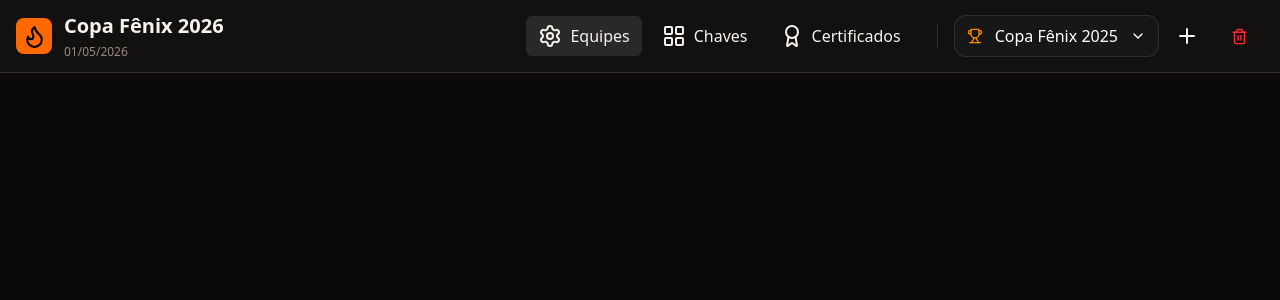
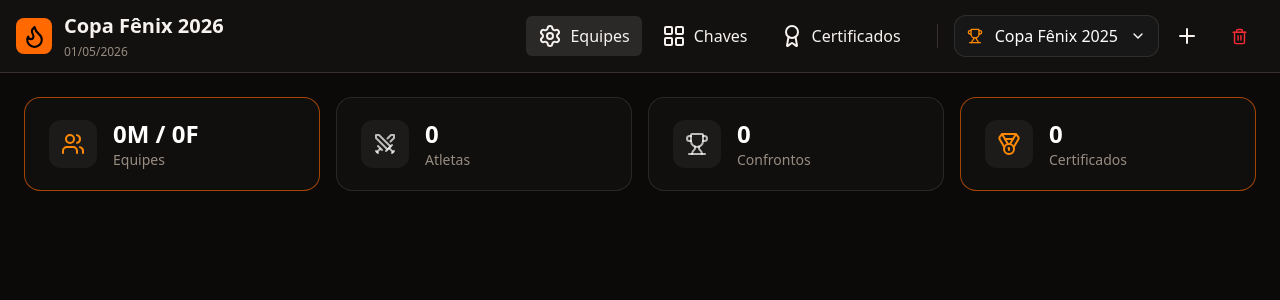
Before and after one commit to cristinasantos05/copa-fenix-judo, a Next.js app: page / in a window 1280 px wide. Shown: the top 300 px of the page. Built offline with nearby package versions, Linux system fonts and the light colour scheme.

Commit message:
Criação dos cards principais

```diff
--- /dev/null
+++ b/src/app/components/ModelCard.tsx
@@ -0,0 +1,51 @@
+import { ReactNode } from "react";
+
+type Props = {
+  icon: ReactNode;
+  value: string;
+  label: string;
+  highlight?: boolean;
+};
+
+export default function ModelCard({
+  icon,
+  value,
+  label,
+  highlight = false,
+}: Props) {
+  return (
+    <div>
+      <div
+        className={`
+        flex items-center gap-2 sm:gap-4
+        rounded-2xl
+        border
+        px-3 py-4 sm:px-6 sm:py-5
+        w-full
+        min-h-20 sm:min-h-22.5
+        bg-neutral-900/40
+        ${highlight ? "border-orange-500/60" : "border-white/10 "}
+      `}
+      >
+        <div
+          className={`
+          shrink-0
+          p-2 sm:p-3 rounded-xl
+          bg-white/5
+        `}
+        >
+          {icon}
+        </div>
+
+        <div className="flex flex-col justify-center min-w-0">
+          <p className="text-lg sm:text-2xl font-semibold text-white wrap-break-word">
+            {value}
+          </p>
+          <span className="text-xs sm:text-sm text-muted-foreground">
+            {label}
+          </span>
+        </div>
+      </div>
+    </div>
+  );
+}
--- a/src/app/page.tsx
+++ b/src/app/page.tsx
@@ -1,10 +1,41 @@
 "use client";
+import { Swords, Trophy, Users, Medal } from "lucide-react";
 import Header from "./components/Header";
+import ModelCard from "./components/ModelCard";
 
 export default function Home() {
   return (
     <>
       <Header />
+      <section className="px-6 py-6">
+        <div className="grid grid-cols-2 md:grid-cols-4 gap-4">
+          <ModelCard
+            icon={<Users className="text-orange-400" />}
+            value="0M / 0F"
+            label="Equipes"
+            highlight
+          />
+
+          <ModelCard
+            icon={<Swords className="text-white/70" />}
+            value="0"
+            label="Atletas"
+          />
+
+          <ModelCard
+            icon={<Trophy className="text-white/70" />}
+            value="0"
+            label="Confrontos"
+          />
+
+          <ModelCard
+            icon={<Medal className="text-orange-400" />}
+            value="0"
+            label="Certificados"
+            highlight
+          />
+        </div>
+      </section>
     </>
   );
 }
```
